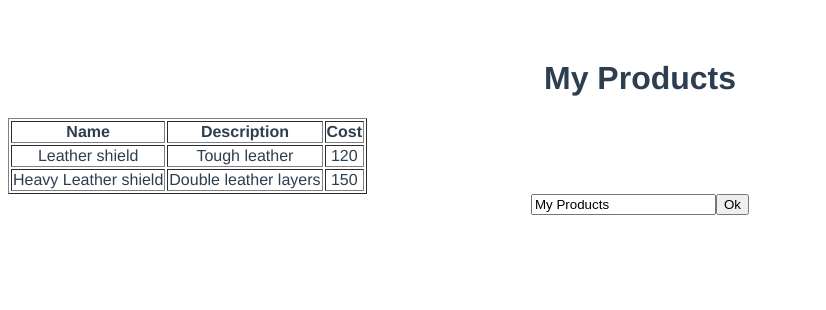
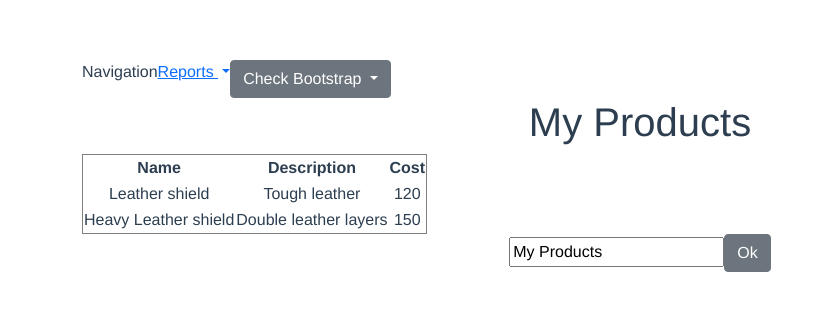
Before and after one commit to tboxmy/vue-tutorial, a Vue app: page / in a window 1280 px wide. Shown: the top 310 px of the page, without its empty margins (0-826 px from the left). Built offline with nearby package versions, Linux system fonts and the light colour scheme.

Commit message:
Add bootstrap 5 and navigation bar example

```diff
--- a/package.json
+++ b/package.json
@@ -8,6 +8,8 @@
     "lint": "vue-cli-service lint"
   },
   "dependencies": {
+    "@popperjs/core": "^2.10.2",
+    "bootstrap": "^5.1.3",
     "core-js": "^3.6.5",
     "vue": "^3.0.0"
   },
--- a/src/App.vue
+++ b/src/App.vue
@@ -1,21 +1,24 @@
 <template>
-<div id="app" class="small-container">
+<div id="app" class="container">
   <!-- <img alt="Vue logo" src="./assets/logo.png"> -->
   <!-- <HelloWorld msg="Welcome to My Vue.js App"/> -->
+  <NavbarPage />
   <Products :msg="message" :products="products"/>
-  <input type="text" v-model="message" />
-  <button @click="alertMessage">Ok</button>
+  <input type="text" v-model="message"  />
+  <button @click="alertMessage" class="btn btn-secondary">Ok</button>
+
 
 </div>
 </template>
 
 <script>
+import NavbarPage from './components/Navigation.vue'
 import Products from './components/Products.vue'
 
 export default {
   name: 'App',
   components: {
-    Products
+     Products, NavbarPage,
   },
   data(){
     return {
--- /dev/null
+++ b/src/components/Navigation.vue
@@ -0,0 +1,44 @@
+<template>
+<div class="NavbarPage">
+
+<div class="dropdown">
+    <ul class="nav nav-pills">
+        Navigation
+        <li role="presentation" class="dropdown">
+            <a class="dropdown-toggle"
+            id="dropdownMenu2"
+            data-bs-toggle="dropdown"
+            data-toggle="dropdown" href="#" role="button" aria-haspopup="true" aria-expanded="false">
+            Reports <span class="caret"></span>
+            </a>
+            <ul class="dropdown-menu">
+            <li><a class="dropdown-item" href="#">Report 1</a></li>
+            <li><a class="dropdown-item" href="#">Report 2</a></li>
+            <li><a class="dropdown-item" href="#">Report 3</a></li>
+            </ul>
+        </li>
+        <button
+        class="btn btn-secondary dropdown-toggle"
+        type="button"
+        id="dropdownMenuButton1"
+        data-bs-toggle="dropdown"
+        aria-expanded="false"
+        >
+        Check Bootstrap
+        </button>
+        <ul class="dropdown-menu" aria-labelledby="dropdownMenuButton1">
+        <li><a class="dropdown-item" href="#">Action 1</a></li>
+        <li><a class="dropdown-item" href="#">Action 2</a></li>
+        <li><a class="dropdown-item" href="#">Action 3</a></li>
+        </ul>
+    </ul>
+
+
+
+
+  </div>
+  </div>
+</template>
+<script>
+
+</script>
```
Also changed, not shown: src/main.js (+7 -3 lines), 2 other files (tests, documents, lock files or other folders).
